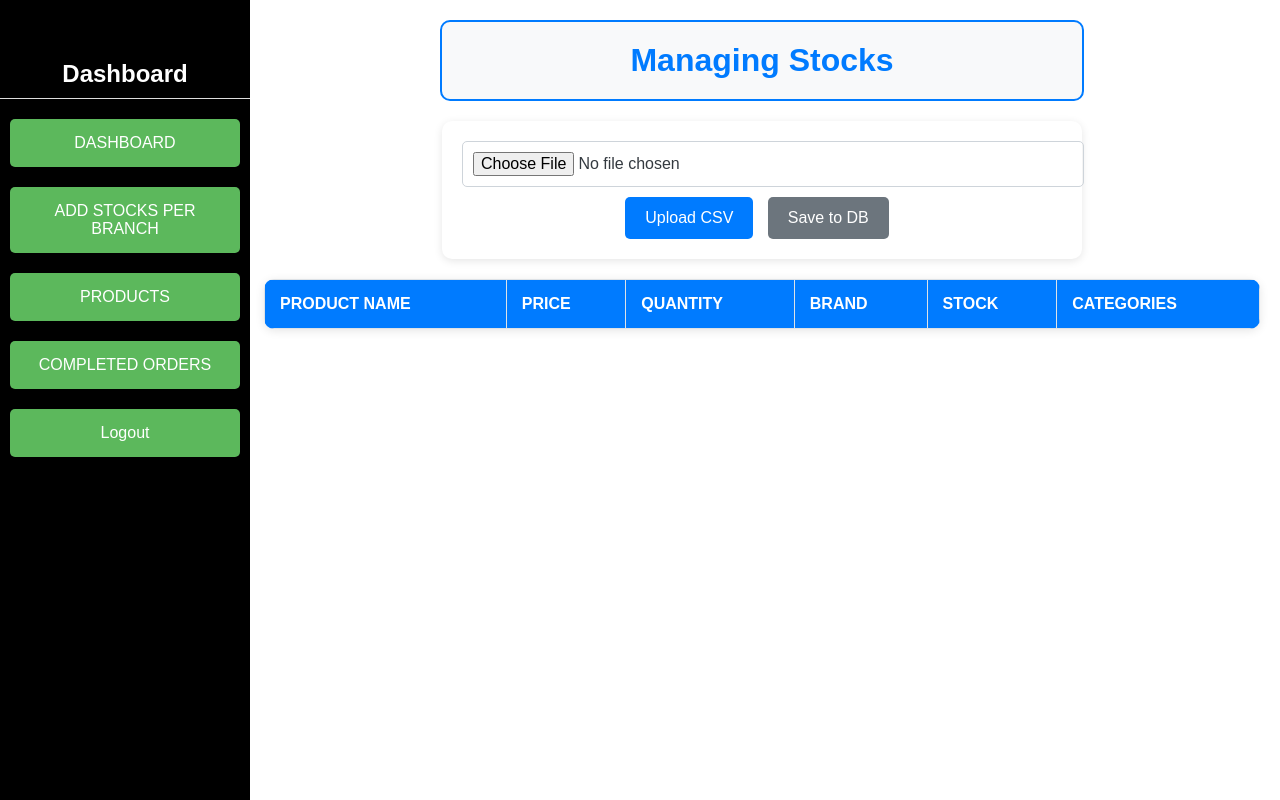
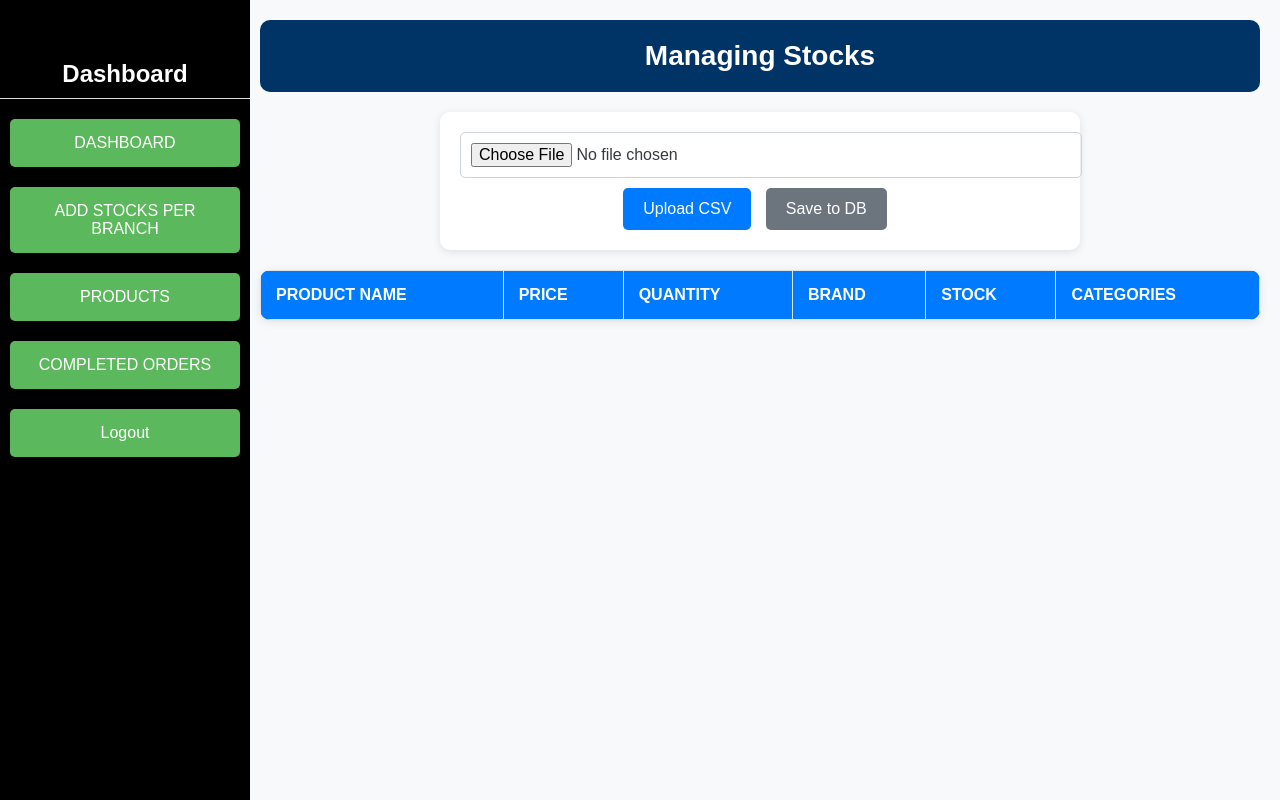
Before and after one commit to Josaminep/dealerships, a PHP site: page /add_stocks_admin.php in a window 1280 px wide. Run offline with PHP 8.4, Linux system fonts and the light colour scheme; a user stored in the database is signed in; lists and menus that the app fills with data are empty.

Commit message:
fixed design in login and add

```diff
--- a/add_stocks_admin.php
+++ b/add_stocks_admin.php
@@ -22,7 +22,7 @@ include 'sidebar.php';
         /* Global styles */
         body {
             font-family: 'Arial', sans-serif;
-            background-color: #ffff; /* Light background for the body */
+            background-color: #f8f9fa; /* Light gray background for the body */
             color: #343a40;
             margin: 0;
             padding: 0;
@@ -34,23 +34,21 @@ include 'sidebar.php';
             padding: 20px;
             height: 100vh;
             box-sizing: border-box;
-            background-color: #ffffff; /* Clean white background */
-            border-left: 4px solid #007bff; /* Blue border for style */
         }
 
         /* Header styles */
-        h1 {
-            font-size: 32px;
-            color: #007bff;
+        .header {
+            background-color: #003366; /* Dark blue background */
+            padding: 20px;
+            border-radius: 10px;
             text-align: center;
             margin-bottom: 20px;
-            font-weight: bold;
-            padding: 20px;
-            border: 2px solid #007bff; /* Border around the header */
-            border-radius: 10px; /* Rounded corners */
-            background-color: #f8f9fa; /* Light background color for the header */
-            max-width: 600px; /* Optional: to limit header width */
-            margin: 0 auto 20px auto; /* Center the header */
+        }
+
+        h1 {
+            font-size: 28px;
+            color: white; /* White text for better contrast */
+            margin: 0;
         }
 
         /* Form styles */
@@ -114,7 +112,7 @@ include 'sidebar.php';
         }
 
         th {
-            background-color: #007bff;
+            background-color: #007bff; /* Table header color */
             color: white;
             text-transform: uppercase;
             font-weight: bold;
@@ -140,16 +138,6 @@ include 'sidebar.php';
             text-align: center;
             max-width: 600px;
             margin: 10px auto;
-        }
-
-        /* Additional design refinements */
-        .content .box {
-            margin-top: 20px;
-            padding: 15px;
-            background-color: #ffffff;
-            border: 1px solid #dedede;
-            border-radius: 8px;
-            box-shadow: 0 1px 5px rgba(0, 0, 0, 0.1); /* Subtle shadow for content box */
         }
     </style>
 </head>
```
Also changed, not shown: login.php (+46 -0 lines).
